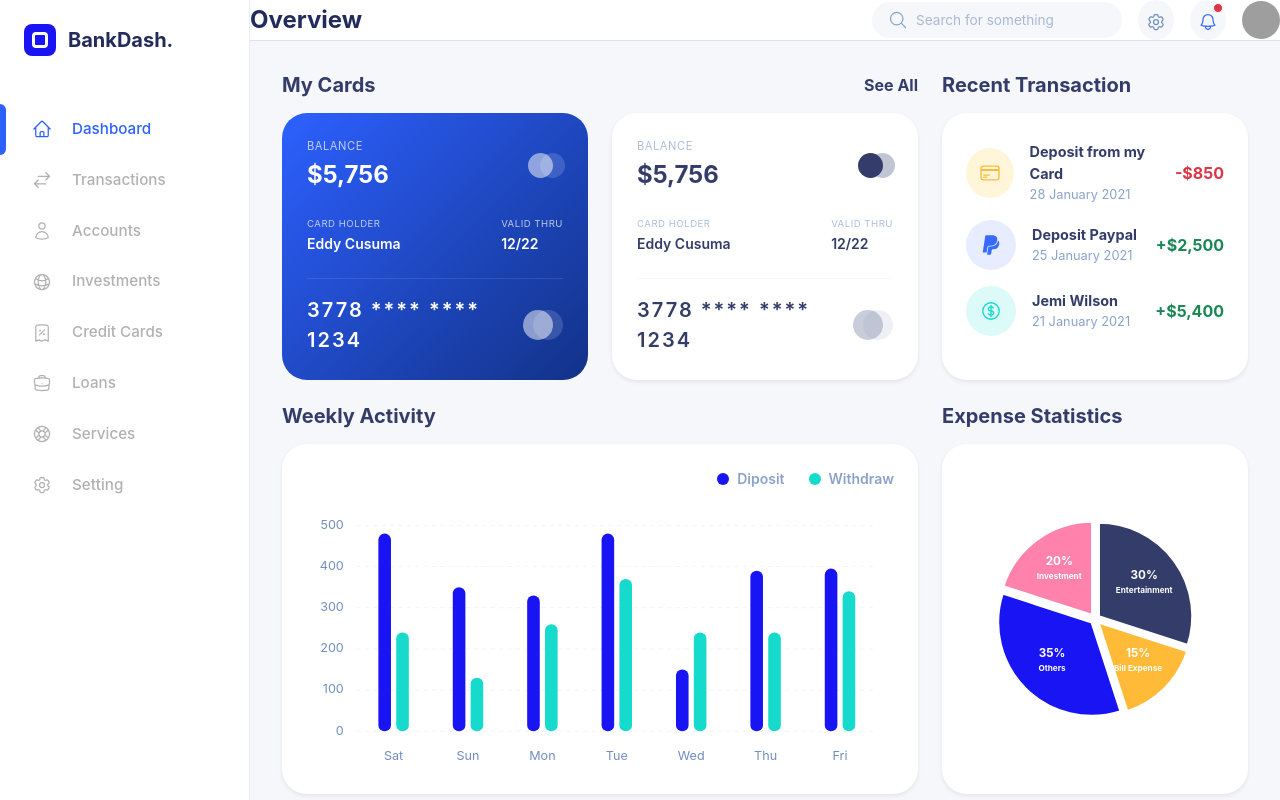
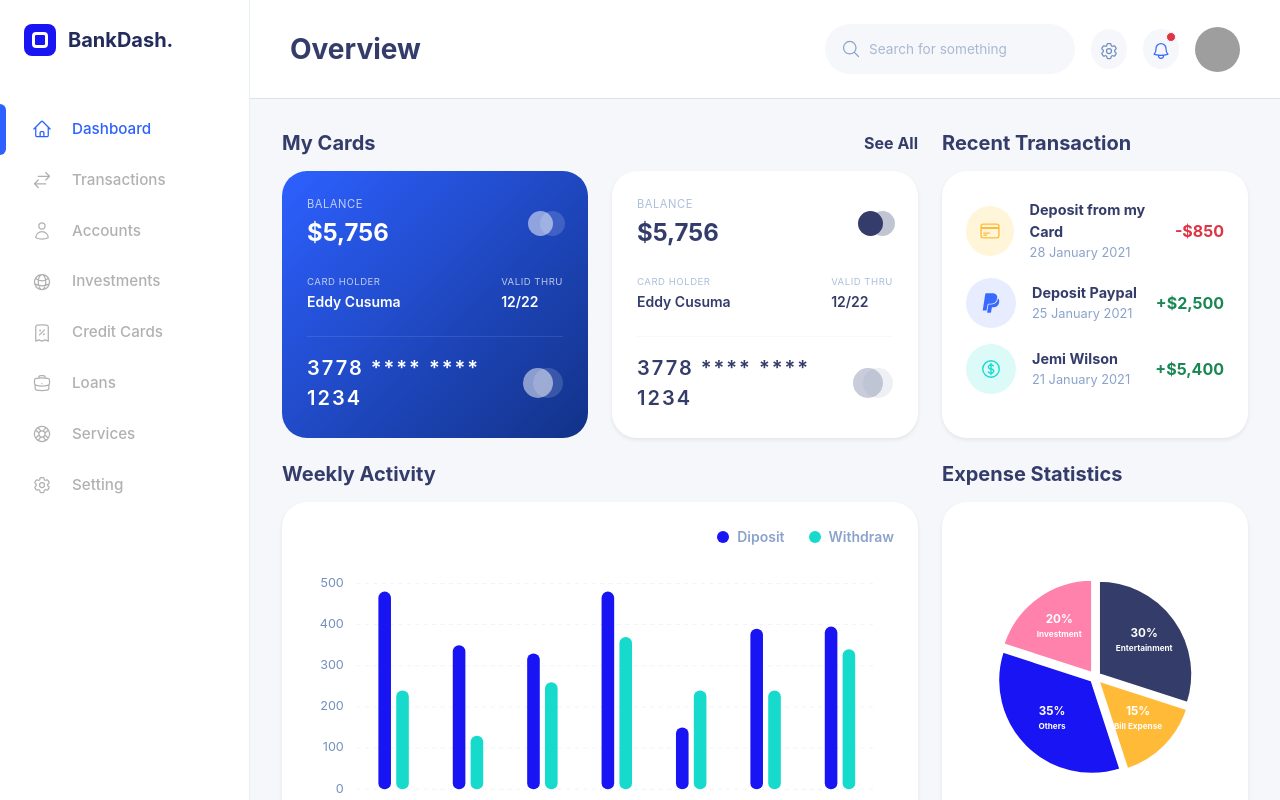
Before and after one commit to MuhammadUmerSajawal/BankDash, a React (Vite) app: page / in a window 1280 px wide. Built offline with nearby package versions, Linux system fonts and the light colour scheme; grey boxes are pictures that could not be loaded.

Commit message:
Header bug updated

```diff
--- a/src/components/layout/Header.jsx
+++ b/src/components/layout/Header.jsx
@@ -85,7 +85,7 @@ function Header({ title, onMenuClick }) {
           </Button>
 
           {/* Page title – centered on mobile, left on desktop */}
-          <Navbar.Brand className="fw-bold fs-4 m-0 flex-grow-1 page-header__title" style={{ color: '#232b5d' }}>
+          <Navbar.Brand className="fw-bold m-0 flex-grow-1 page-header__title">
             {title}
           </Navbar.Brand>
 
@@ -145,7 +145,7 @@ function Header({ title, onMenuClick }) {
           </div>
 
           {/* Avatar – always visible */}
-          <div className="rounded-circle overflow-hidden flex-shrink-0 page-header__avatar" style={{ width: '38px', height: '38px' }}>
+          <div className="rounded-circle overflow-hidden flex-shrink-0 page-header__avatar">
             <img
               src="https://images.unsplash.com/photo-1494790108377-be9c29b29330?auto=format&fit=facearea&facepad=2&w=256&h=256&q=80"
               alt="Profile"
--- a/src/styles/app.css
+++ b/src/styles/app.css
@@ -142,12 +142,28 @@ select::placeholder {
   color: var(--dark-blue);
 }
 
+.page-header__top-row {
+  padding: 24px 40px;
+}
+
+.page-header__title {
+  font-size: 1.75rem !important;
+  color: var(--dark-blue);
+}
+
 .page-header__avatar {
+  width: 45px;
+  height: 45px;
   flex-shrink: 0;
 }
 
 .page-header__search-desktop {
   margin-bottom: 0;
+}
+
+.page-header__search-desktop > div {
+  min-height: 50px;
+  background-color: #F5F7FA !important;
 }
 
 .page-header__search-mobile {
```
